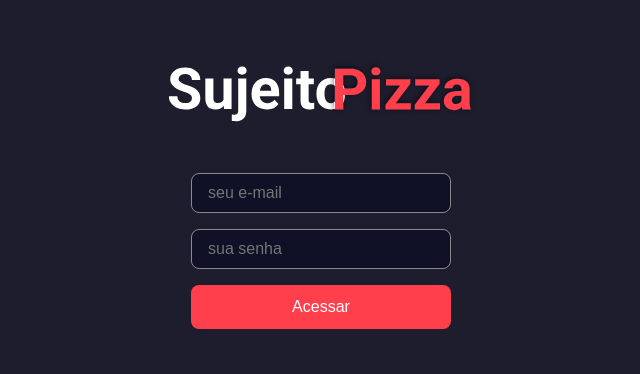
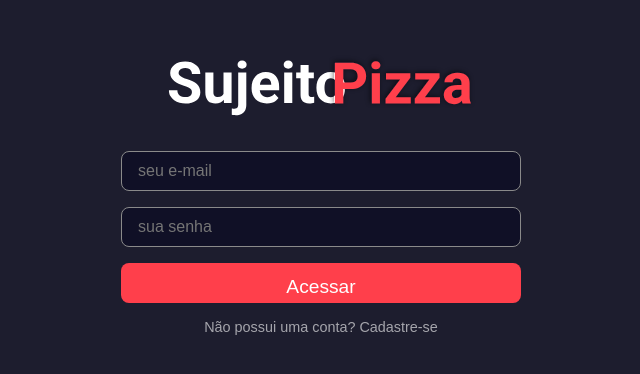
Before and after one commit to gusmorini/pizzadev-frontend, a Next.js app: page / in a window 1280 px wide. Shown: the part 208-582 px from the top of the page, without its empty margins (319-959 px from the left). Built offline with nearby package versions, Linux system fonts and the light colour scheme.

Commit message:
home login

```diff
--- a/src/pages/index.tsx
+++ b/src/pages/index.tsx
@@ -18,6 +18,9 @@ export default function Home() {
             <Input type={"password"} placeholder="sua senha" />
             <Button loading={false}>Acessar</Button>
           </form>
+          <a href="#" className={styles.link}>
+            Não possui uma conta? Cadastre-se
+          </a>
         </div>
       </div>
     </>
--- a/src/styles/home.module.scss
+++ b/src/styles/home.module.scss
@@ -6,18 +6,38 @@
   justify-content: center;
   align-items: center;
   flex-direction: column;
+}
 
-  img {
-    margin-bottom: 3rem;
-  }
+.login {
+  margin-top: 2rem;
+  width: 400px;
 
   form {
     display: flex;
     flex-direction: column;
-    width: 260px;
+    button {
+      height: 40px;
+      font-size: 1.2rem;
+    }
+  }
 
-    input {
-      width: 100%;
+  a.link {
+    margin-top: 1rem;
+    color: var(--white);
+    display: block;
+    font-size: 0.9rem;
+    opacity: 0.6;
+    transition: opacity 200ms;
+    cursor: pointer;
+
+    &:hover {
+      opacity: 1;
     }
   }
 }
+
+@media (max-width: 470px) {
+  .login {
+    width: 90%;
+  }
+}
```
